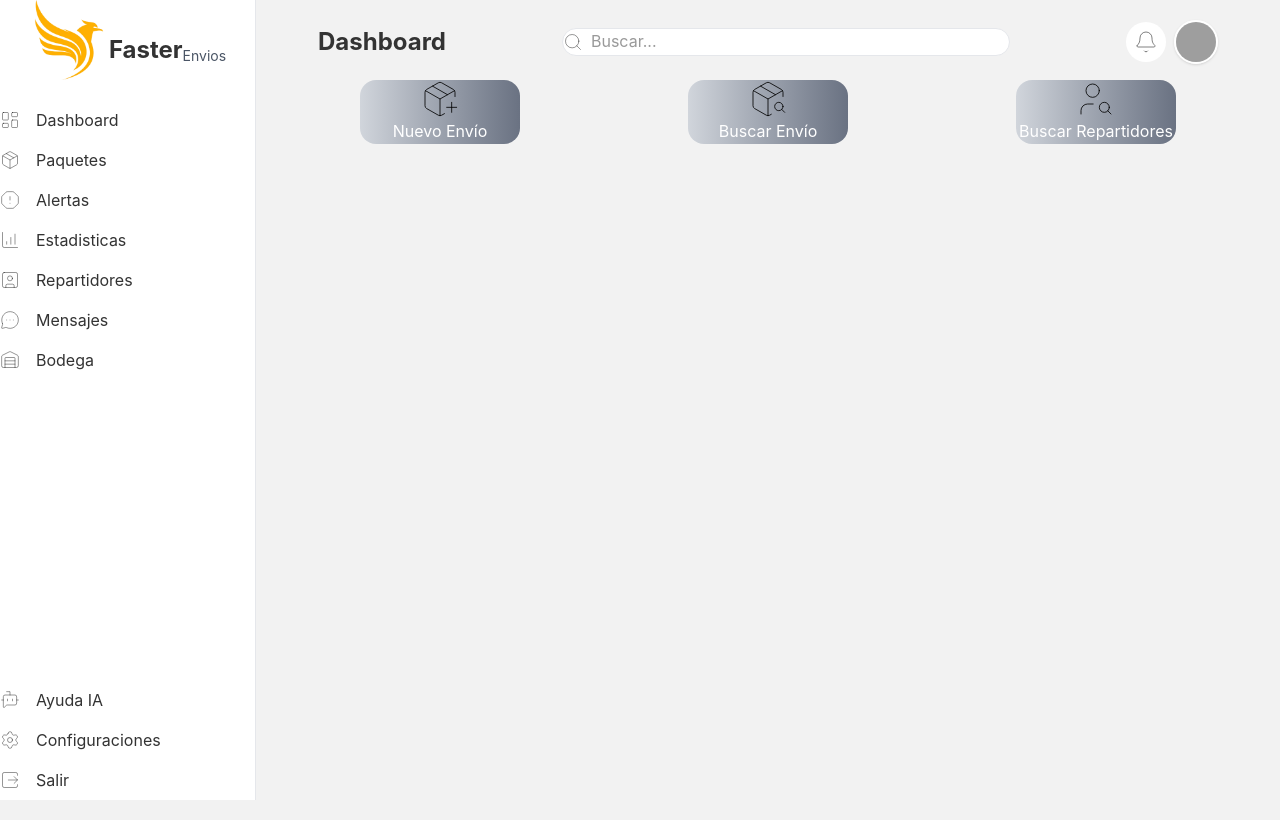
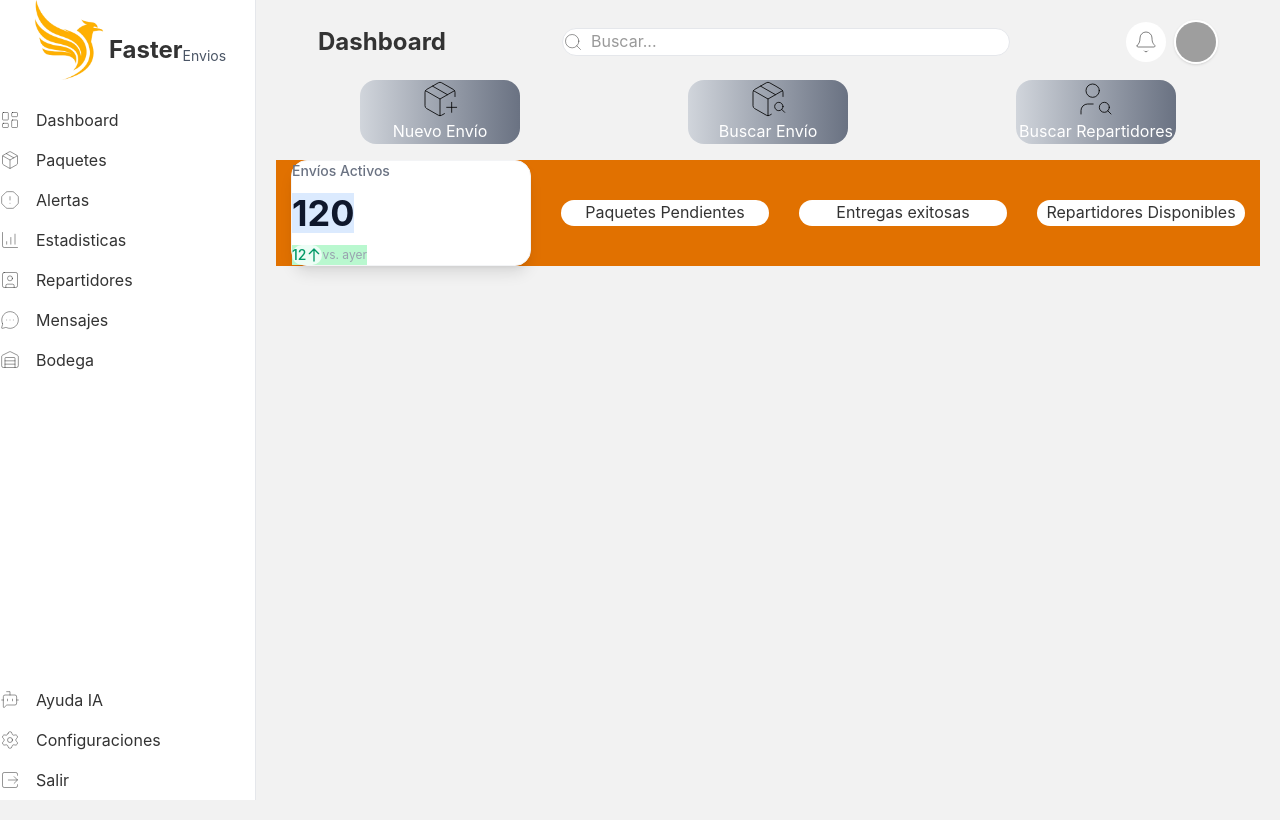
Before and after one commit to CamiloBermeo/fasterEnvios, a React (Vite) app in the folder frontEnd/: page /dashboard-aliado in a window 1280 px wide. Built offline with nearby package versions, Linux system fonts and the light colour scheme; grey boxes are pictures that could not be loaded.

Commit message:
fix(layaut): create section metrics for the managment of statistics

```diff
--- a/frontEnd/src/components/dashboard/DashboardAliado.jsx
+++ b/frontEnd/src/components/dashboard/DashboardAliado.jsx
@@ -2,6 +2,7 @@ import React from "react";
 import Sidebar from "../layout/Sidebar";
 import HederDashboardAliado from "../layout/HederDashboardAliado";
 import Shipments from "../layout/Shipments";
+import Metrics from "../layout/Metrics";
 
 const DashboardAliado = () => {
     return (
@@ -12,6 +13,7 @@ const DashboardAliado = () => {
                 <div className="p-8 ">
                     <HederDashboardAliado />
                     <Shipments />
+                    <Metrics />
                 </div>
             </main>
         </div>
--- /dev/null
+++ b/frontEnd/src/components/layout/Metrics.jsx
@@ -0,0 +1,53 @@
+import React from "react";
+const Metrics = () => {
+  return (
+    <div className="flex justify-around items-center bg-amber-600 w-full ">
+
+      <div className="flex flex-col items-start m-6 w-60 gap-3 bg-white rounded-2xl shadow-lg border border-gray-100">
+        <h3 className="text-sm font-medium text-gray-500">Envíos Activos</h3>
+
+        <div className="flex items-end mt-2 bg-blue-100">
+          <span className="text-4xl font-bold text-slate-900">120</span>
+        </div>
+
+        <div className="flex items-center mt-3 bg-green-200">
+          {/* Un span contenedor para toda la métrica secundaria */}
+          <span className="flex items-center text-sm font-medium text-emerald-600 bg-emerald-50 px-2 py-0.5 rounded-full">
+           12
+            {/* Icono de Flecha (Estático pero condicional) */}
+            <svg
+              className="w-4 h-4 mr-1"
+              fill="none"
+              viewBox="0 0 24 24"
+              stroke="currentColor"
+            >
+              <path
+                strokeLinecap="round"
+                strokeLinejoin="round"
+                strokeWidth={2}
+                d="M5 10l7-7m0 0l7 7m-7-7v18"
+              />
+            </svg>
+
+            {/* El Porcentaje (Dinámico) */}
+            <span className="font-semibold"></span>
+          </span>
+
+          {/* Texto de Comparación (Estático) */}
+          <span className="ml-2 text-xs text-gray-400">vs. ayer</span>
+        </div>
+
+      </div>
+      <div className="flex items-center justify-center w-52 bg-white rounded-2xl">
+        <h3 className="text-l ">Paquetes Pendientes</h3>
+      </div>
+      <div className="flex items-center justify-center w-52 bg-white rounded-2xl">
+        <h3 className="text-l ">Entregas exitosas</h3>
+      </div>
+      <div className=" flex items-center justify-center w-52 bg-white rounded-2xl">
+        <h3 className="text-l ">Repartidores Disponibles</h3>
+      </div>
+    </div>
+  );
+};
+export default Metrics;
```
